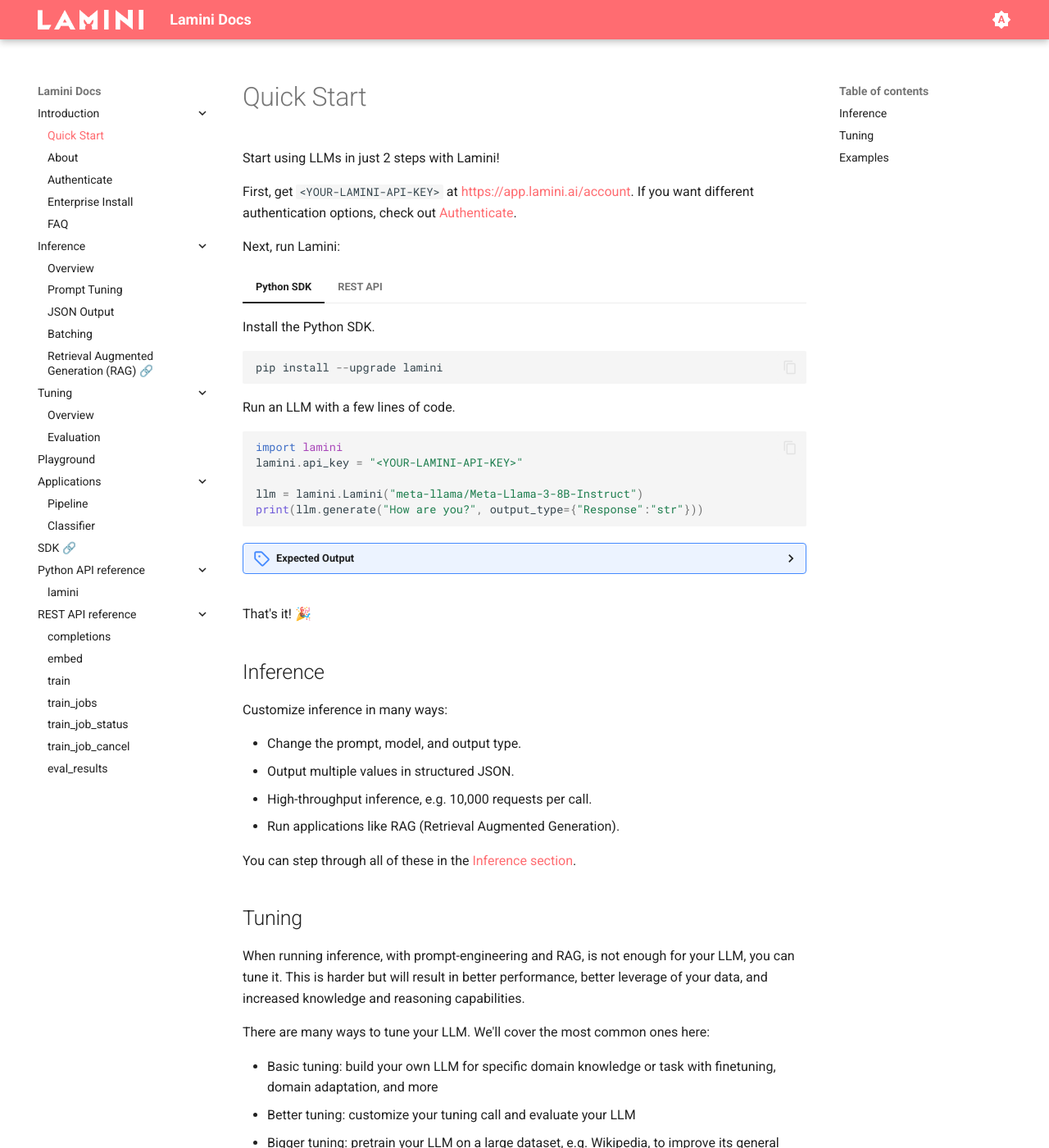
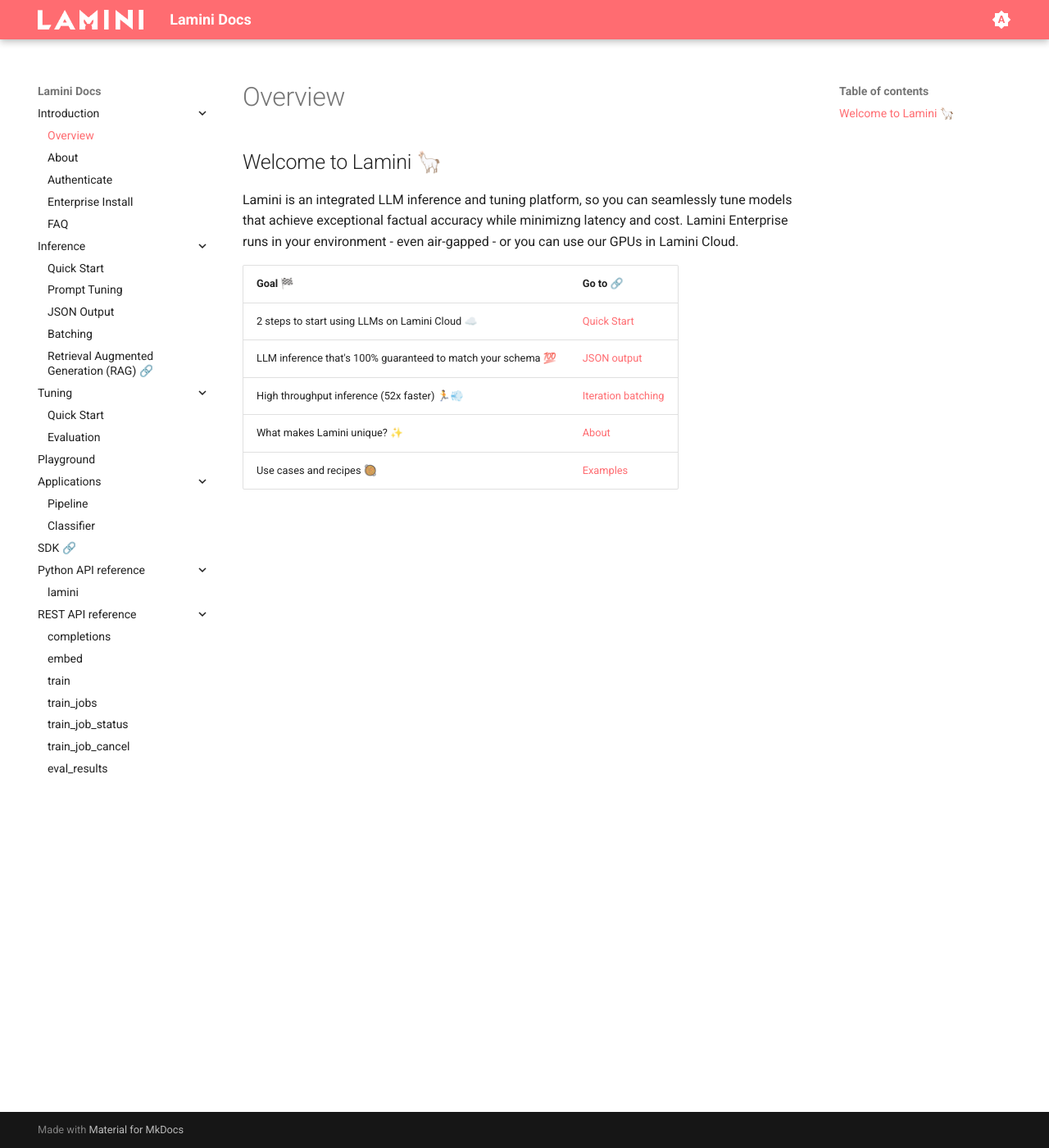
Before and after one commit to lamini-ai/lamini-ai.github.io, an MkDocs documentation site: the page built from docs/index.md, in a window 1280 px wide and 1400 px high. Shown: the whole window at 82% size. Built offline with MkDocs 1.6.1 and Material for MkDocs 9.7.7, drawn with Linux system fonts in a browser that asks for light colours; some of the changed text lies outside the part shown.

Commit message:
Update to 2.5.3a1 (#91)
Co-authored-by: github-actions[bot] <github-actions[bot]@users.noreply.github.com>

````diff
--- a/docs/index.md
+++ b/docs/index.md
@@ -1,84 +1,31 @@
-# Quick Start
+# Overview
+## Welcome to Lamini 🦙
 
-Start using LLMs in just 2 steps with Lamini!
+Lamini is an integrated LLM inference and tuning platform, so you can seamlessly tune models that achieve exceptional factual accuracy while minimizng latency and cost. Lamini Enterprise runs in your environment - even air-gapped - or you can use our GPUs in Lamini Cloud.
 
-First, get `<YOUR-LAMINI-API-KEY>` at [https://app.lamini.ai/account](https://app.lamini.ai/account). If you want different authentication options, check out [Authenticate](get_started/authenticate).
-
-Next, run Lamini:
-
-=== "Python SDK"
-
-    Install the Python SDK.
-
-    ```python
-    pip install --upgrade lamini
-    ```
-
-    Run an LLM with a few lines of code.
-
-    ```python
-    import lamini
-    lamini.api_key = "<YOUR-LAMINI-API-KEY>"
-
-    llm = lamini.Lamini("meta-llama/Meta-Llama-3-8B-Instruct")
-    print(llm.generate("How are you?", output_type={"Response":"str"}))
-    ```
-
-    <details>
-    <summary>Expected Output</summary>
-        ```
-        {'Response': "I'm doing well, thanks for asking! How about you"}
-        ```
-    </details>
-
-=== "REST API"
-
-    Run an LLM with one CURL command.
-
-    ```bash
-    curl --location "https://api.lamini.ai/v1/completions" \
-        --header "Authorization: Bearer $LAMINI_API_KEY" \
-        --header "Content-Type: application/json" \
-        --data '{
-            "model_name": "meta-llama/Meta-Llama-3-8B-Instruct",
-            "prompt": "How are you?",
-            "output_type": {"Response": "str"}
-        }'
-    ```
-
-    <details>
-    <summary>Expected Output</summary>
-        ```
-        {"Response":"I'm doing well, thanks for asking! How about you"}
-        ```
-    </details>
-
-That's it! 🎉
-
-## Inference
-
-Customize inference in many ways:
-
-- Change the prompt, model, and output type.
-- Output multiple values in structured JSON.
-- High-throughput inference, e.g. 10,000 requests per call.
-- Run applications like RAG (Retrieval Augmented Generation).
-
-You can step through all of these in the [Inference section](inference/quick_tour.md).
-
-
-## Tuning
-
-When running inference, with prompt-engineering and RAG, is not enough for your LLM, you can tune it. This is harder but will result in better performance, better leverage of your data, and increased knowledge and reasoning capabilities.
-
-There are many ways to tune your LLM. We'll cover the most common ones here:
-
-- Basic tuning: build your own LLM for specific domain knowledge or task with finetuning, domain adaptation, and more
-- Better tuning: customize your tuning call and evaluate your LLM
-- Bigger tuning: pretrain your LLM on a large dataset, e.g. Wikipedia, to improve its general knowledge
-
-You can learn how to do these in the [Tuning section](training/quick_tour.md).
-
-## Examples
-
-Want to see full code examples? Check out [our SDK Repo on Github](https://github.com/lamini-ai/lamini-sdk/tree/main)!
+<table>
+  <tr>
+    <th>Goal 🏁</th>
+    <th>Go to 🔗</th>
+  </tr>
+  <tr onclick="location.href='/inference/quick_tour'">
+    <td>2 steps to start using LLMs on Lamini Cloud ☁️</td>
+    <td><a href="/inference/quick_tour">Quick Start</a></td>
+  </tr>
+  <tr onclick="location.href='/inference/json_output/'">
+    <td>LLM inference that's 100% guaranteed to match your schema 💯</td>
+    <td><a href="/inference/json_output/">JSON output</a></td>
+  </tr>
+  <tr onclick="location.href='/inference/batching/'">
+    <td>High throughput inference (52x faster) 🏃💨</td>
+    <td><a href="/inference/batching/">Iteration batching</a></td>
+  </tr>
+  <tr onclick="location.href='/about'">
+    <td>What makes Lamini unique? ✨</td>
+    <td><a href="/about">About</a></td>
+  </tr>
+  <tr onclick="location.href='https://github.com/lamini-ai/lamini-sdk/';">
+    <td>Use cases and recipes 🥘</td>
+    <td><a href="https://github.com/lamini-ai/lamini-sdk/">Examples</a></td>
+  </tr>
+</table>
--- a/mkdocs.yaml
+++ b/mkdocs.yaml
@@ -58,19 +58,19 @@
 # Page tree
 nav:
   - Introduction:
-      - Quick Start: index.md
+      - Overview: index.md
       - About: about.md
       - Authenticate: get_started/authenticate.md
       - Enterprise Install: enterprise_install.md
       - FAQ: faq.md
   - Inference:
-      - Overview: inference/quick_tour.md
+      - Quick Start: inference/quick_tour.md
       - Prompt Tuning: inference/prompt_tuning.md
       - JSON Output: inference/json_output.md
       - Batching: inference/batching.md
       - Retrieval Augmented Generation (RAG) 🔗: "https://github.com/lamini-ai/lamini-sdk/blob/main/03_RAG/rag.md"
   - Tuning:
-      - Overview: training/quick_tour.md
+      - Quick Start: training/quick_tour.md
       - Evaluation: training/evaluation.md
   - Playground: inference/playground.md
   - Applications:
````
Also changed, not shown: docs/about.md (+1 -1 lines), docs/inference/quick_tour.md (+57 -1 lines), docs/training/quick_tour.md (+1 -0 lines).
